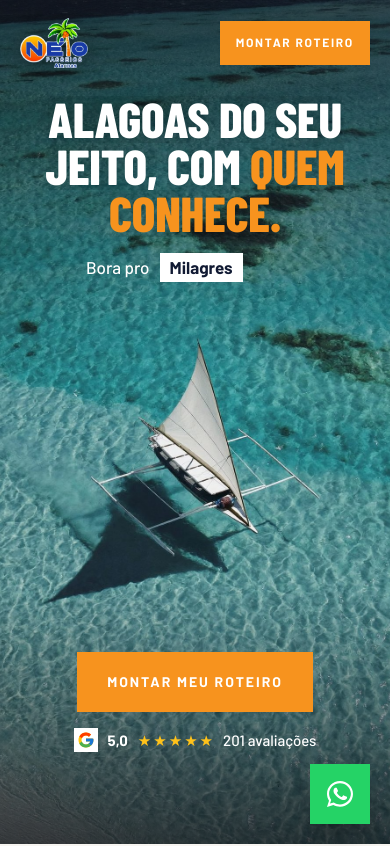
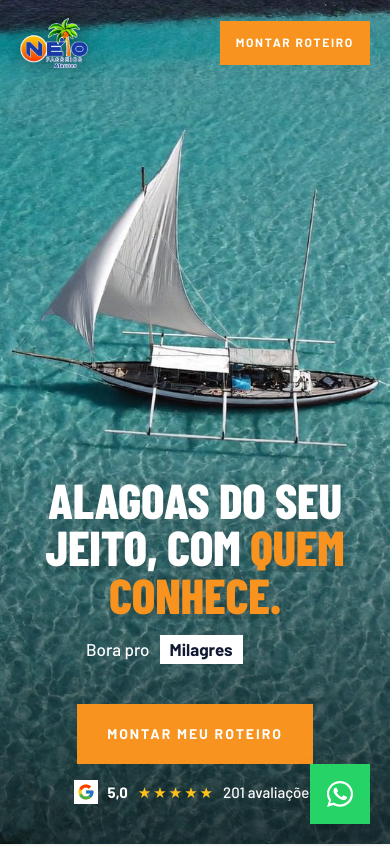
Before and after one commit to caioferreiraoficial2005-afk/Neto-Guia-de-Turismo, a plain HTML site: page index.html in a window 390 px wide. Shown: the top 846 px of the page. Drawn offline with Linux system fonts and the light colour scheme.

Commit message:
Capa no celular: volta a foto original com a jangada centralizada
Co-Authored-By: Claude Opus 5.5 <noreply@anthropic.com>
Claude-Session: https://claude.ai/code/session_01C22FjxGaJBx9dWKP9eFKWy

```diff
--- a/index.html
+++ b/index.html
@@ -266,10 +266,8 @@ footer .base{grid-column:1/-1;padding-top:22px;border-top:1px solid rgba(255,255
   #nav nav{display:none}
   #nav .btn{margin-left:auto;padding:12px 16px;font-size:12px}
   #nav .lg img{height:50px}
-  .hero .wrap{flex-direction:column;align-items:center;justify-content:space-between;text-align:center;top:96px;bottom:92px}
-  .hero::before{content:"";position:absolute;inset:0 0 auto 0;height:45%;z-index:1;background:linear-gradient(180deg,rgba(10,12,16,.6),rgba(10,12,16,0));pointer-events:none}
-  .hero::after{height:30%}
-  .hero .bg{object-position:50% 50%}
+  .hero .wrap{flex-direction:column;align-items:center;text-align:center;bottom:40px}
+  .hero .bg{object-position:55% 50%}
   .hero h1{font-size:clamp(46px,12.6vw,66px);max-width:none}
   .hero .lado{align-items:center;padding:0}
   .bora{justify-content:center;margin-top:16px}
@@ -356,7 +354,6 @@ footer .base{grid-column:1/-1;padding-top:22px;border-top:1px solid rgba(255,255
 
 <section class="hero" id="topo">
   <picture>
-    <source media="(max-width:900px)" srcset="capa-m.jpg">
     <img class="bg" id="heroImg" src="capa.jpg" alt="Jangada no mar azul de Alagoas vista de cima">
   </picture>
   <div class="wrap">
```
Also changed, not shown: capa-m.jpg (deleted).
